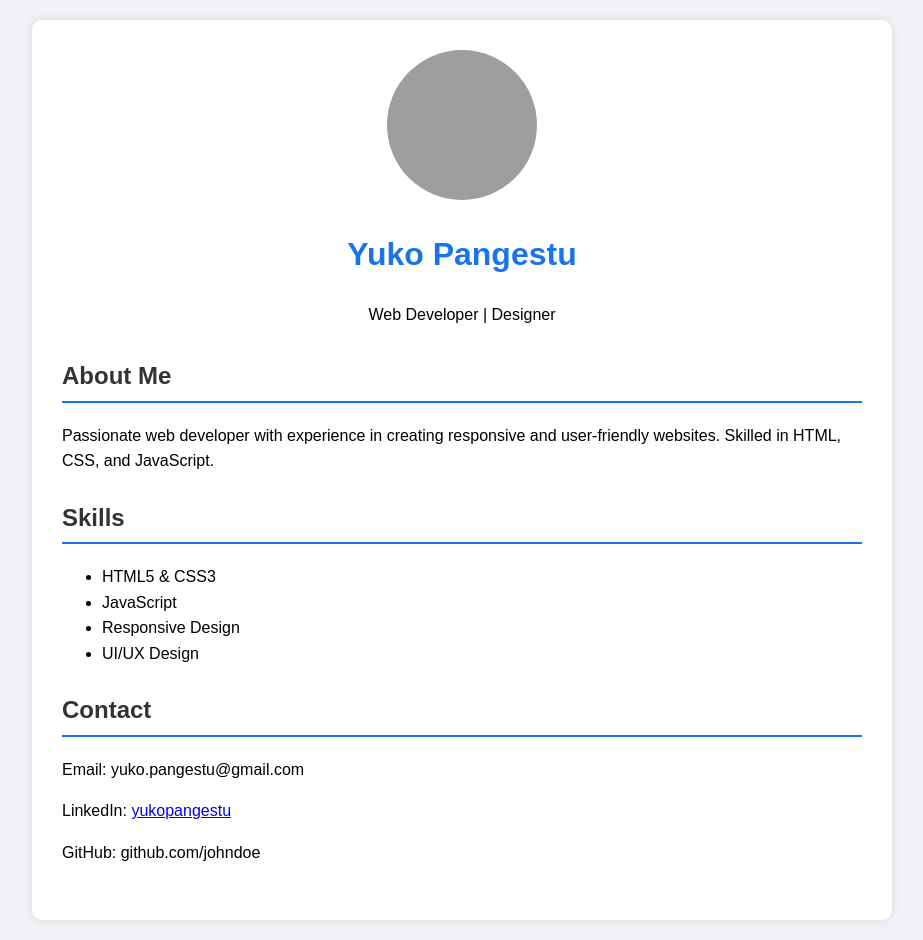
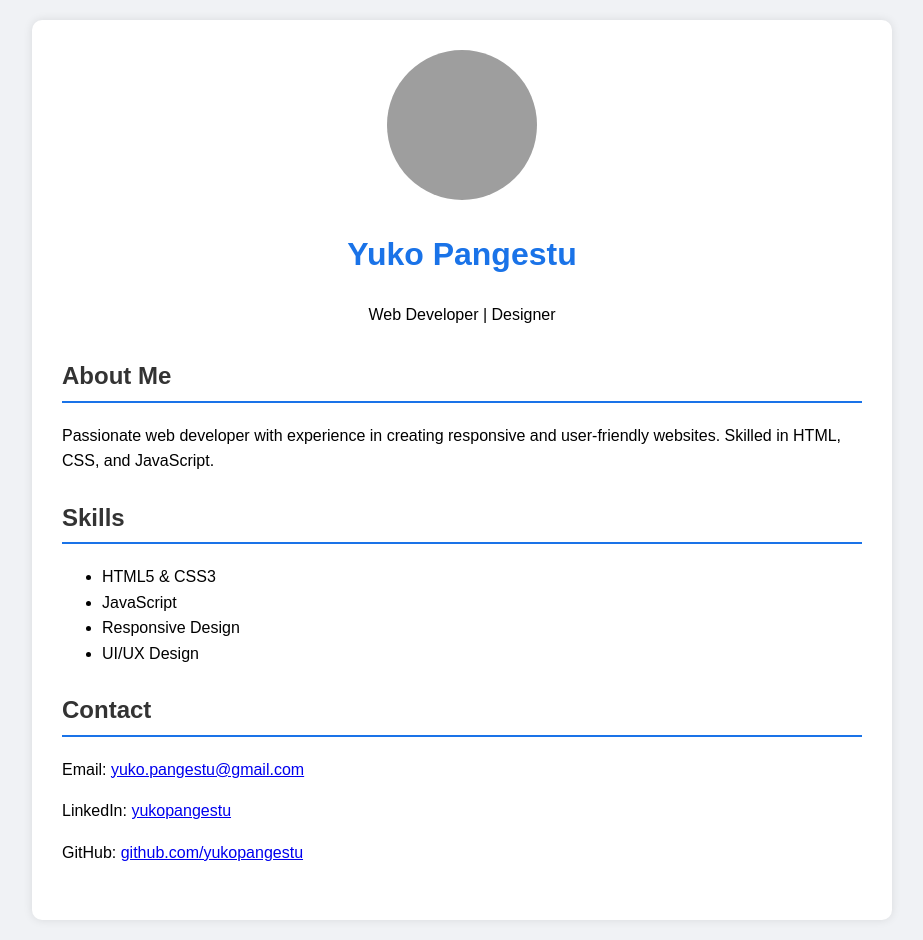
Before and after one commit to yukopangestu/profile, a React (Create React App) app: page / in a window 1280 px wide. Shown: the whole page, without its empty margins (178-1101 px from the left). Built offline with nearby package versions, Linux system fonts and the light colour scheme; grey boxes are pictures that could not be loaded.

Commit message:
fixing link to contact

```diff
--- a/src/App.js
+++ b/src/App.js
@@ -27,9 +27,9 @@ function App() {
 
         <div class="section">
             <h2>Contact</h2>
-            <p>Email: yuko.pangestu@gmail.com</p>
+            <p>Email: <a href="mailto:yuko.pangestu@gmail.com">yuko.pangestu@gmail.com</a></p>
             <p>LinkedIn: <a href='https://www.linkedin.com/in/yukopangestu' target='_blank'>yukopangestu</a></p>
-            <p>GitHub: github.com/johndoe</p>
+            <p>GitHub: <a href="https://github.com/yukopangestu">github.com/yukopangestu</a></p>
         </div>
     </div>
   );
```
